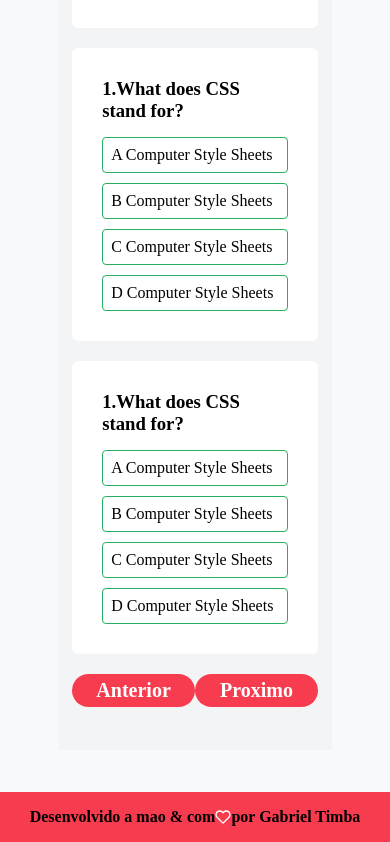
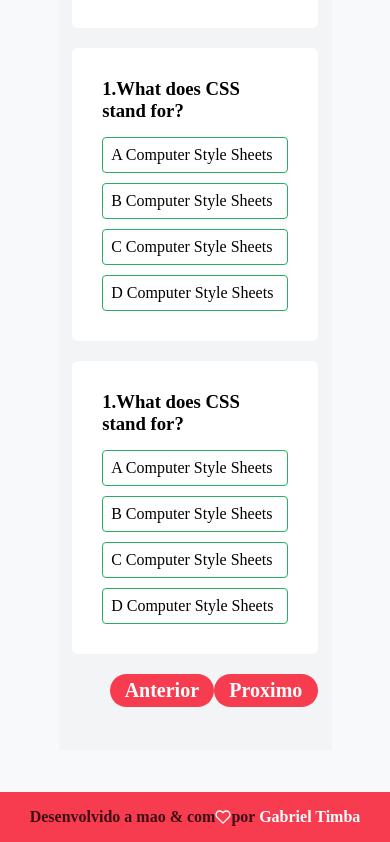
Before and after one commit to GabrielTimba/MegaQuiz, a React (Create React App) app in the folder frotend/: page /quiz in a window 390 px wide. Shown: the part 1082-1924 px from the top of the page. Built offline with nearby package versions, Linux system fonts and the light colour scheme; a web font is replaced by a local one.

Commit message:
ajust in quizpage and footer

```diff
--- a/frotend/src/components/Button/style.css
+++ b/frotend/src/components/Button/style.css
@@ -1,5 +1,5 @@
 button{
-    padding: 5px 24px;
+    padding: 5px 0px;
     border-radius: 20px;
     background: #F83C50;
     border:none;
@@ -9,3 +9,18 @@ button{
     width: 144px;
     cursor: pointer;
 }
+
+@media(max-width:400px){
+    button{
+        padding: 5px 0px;
+        border-radius: 20px;
+        background: #F83C50;
+        border:none;
+        font-size: 20px;
+        font-weight: bold;
+        color: #fff !important;
+        width: 104px;
+        cursor: pointer;
+        text-align: center;
+    }
+}
--- a/frotend/src/components/footer/index.tsx
+++ b/frotend/src/components/footer/index.tsx
@@ -8,7 +8,9 @@ const Footer=()=>{
         <footer>
             <h4>Desenvolvido a mao & com </h4>
             <FiHeart size={16} color="#fff"/>
-            <h4> por Gabriel Timba</h4>
+            <h4>
+                por <a href="https://www.linkedin.com/in/gabriel-arao-a78043183/" target="blank">Gabriel Timba</a>
+            </h4>
         </footer>
     )
 }
--- a/frotend/src/components/footer/style.css
+++ b/frotend/src/components/footer/style.css
@@ -5,3 +5,16 @@ footer {
     align-items: center;
     padding: 16px 0;
 }
+
+footer h4{
+    color: #3E0F14;
+}
+
+footer h4 a{
+    text-decoration: none;
+    color: #fff;
+}
+
+footer h4 a:hover{
+    color: #F3F4F5;
+}
--- a/frotend/src/pages/Quiz/style.css
+++ b/frotend/src/pages/Quiz/style.css
@@ -64,7 +64,13 @@
 
 .content section{
     display: flex;
-    justify-content: space-between;
+    justify-content:flex-end;
     width: 90%;
     margin: 0px auto;
 }
+
+@media(min-width:440px){
+    .content section *{
+        margin-right: 10px;
+    }
+}
```
